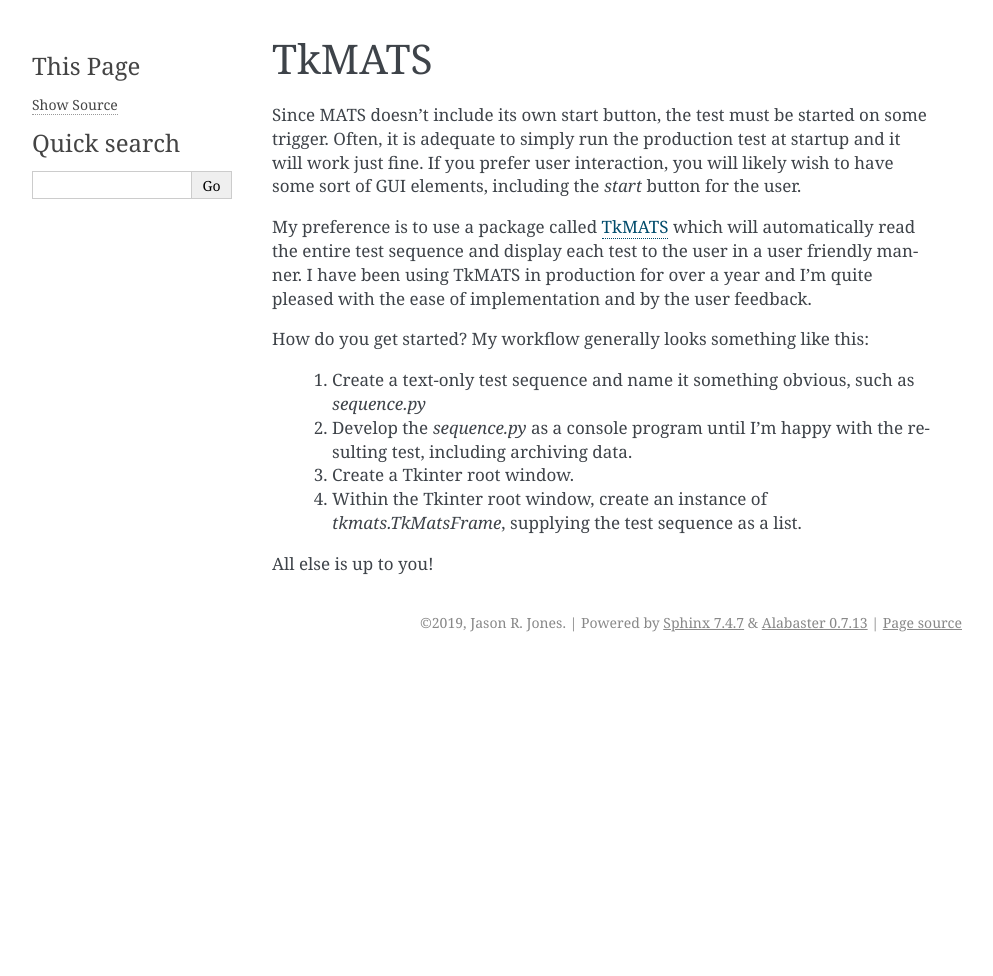
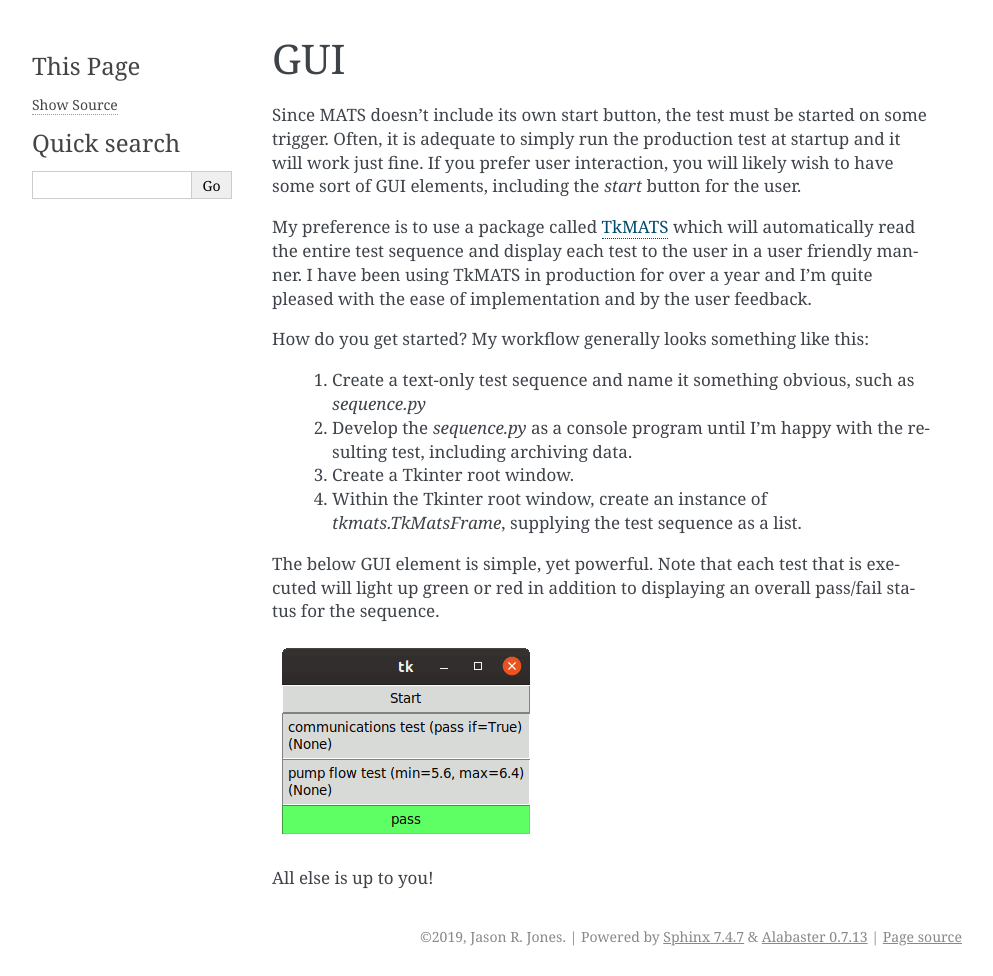
Before and after one commit to slightlynybbled/mats, a Sphinx documentation site: the page built from docs/source/pages/test_gui.rst, in a window 1280 px wide. Shown: the whole page, without its empty margins (148-1141 px from the left). Built offline with Sphinx 7.4.7, drawn with Linux system fonts in a browser that asks for light colours; before the commit the page ends 900 px from its top, so only the background shows below that.

Commit message:
Better documentation for TkMATS

```diff
--- a/docs/source/pages/test_gui.rst
+++ b/docs/source/pages/test_gui.rst
@@ -1,5 +1,5 @@
-TkMATS
-======
+GUI
+===
 
 Since MATS doesn't include its own start button, the test must be started on some trigger.
 Often, it is adequate to simply run the production test at startup and it will work just fine.
@@ -20,4 +20,9 @@
  #. Within the Tkinter root window, create an instance of `tkmats.TkMatsFrame`, supplying the
     test sequence as a list.
 
+The below GUI element is simple, yet powerful.  Note that each test that is executed will
+light up green or red in addition to displaying an overall pass/fail status for the sequence.
+
+.. image:: ../_static/tkmats-animation.gif
+
 All else is up to you!
```
